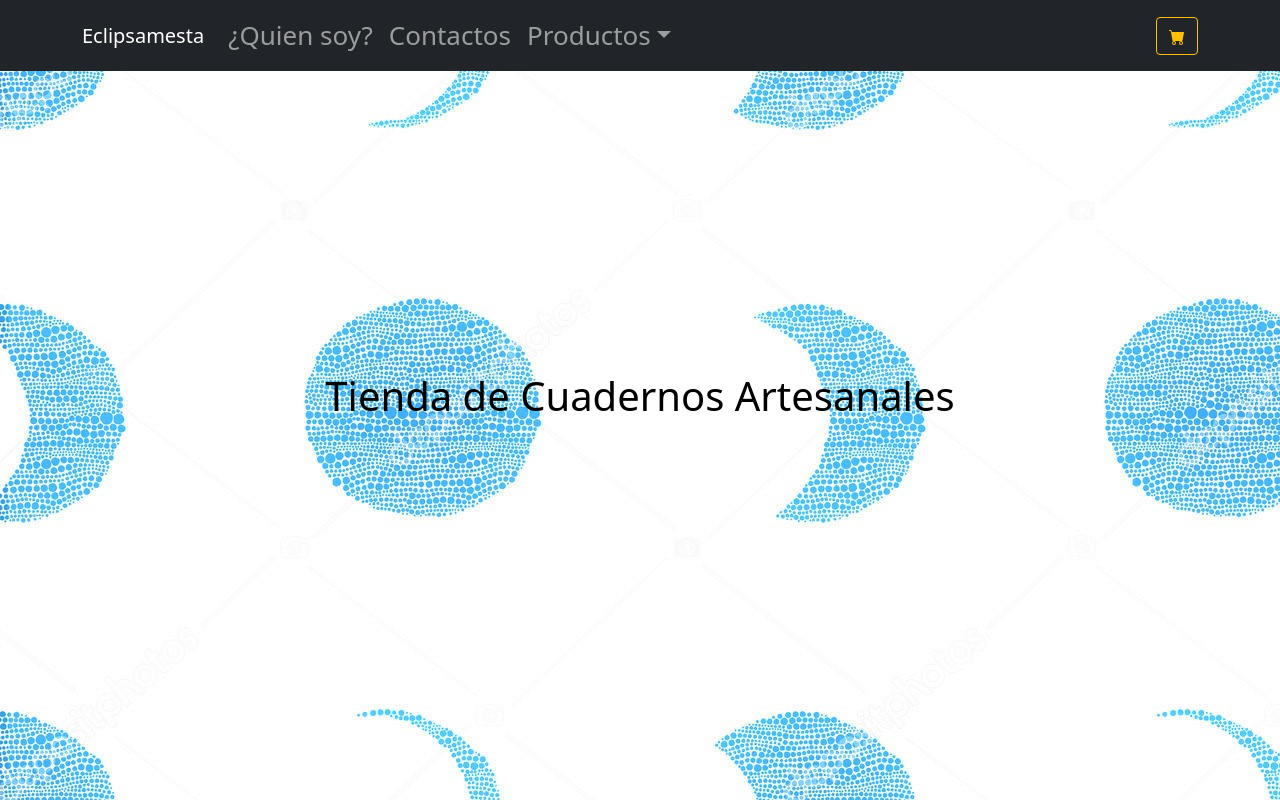
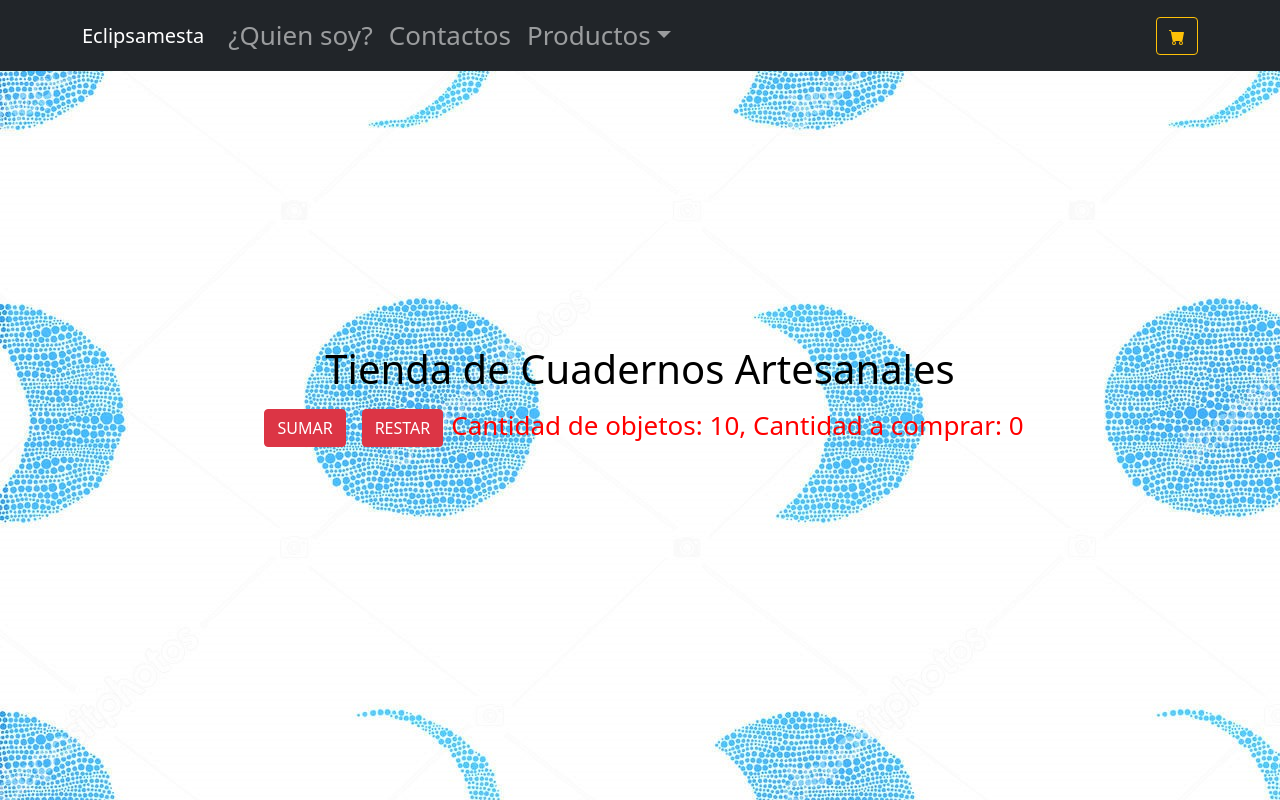
Before and after one commit to EstanislaoCaputto/CuadernosCo, a React (Create React App) app: page / in a window 1280 px wide. Built offline with nearby package versions, Linux system fonts and the light colour scheme.

Commit message:
contador

```diff
--- a/src/App.css
+++ b/src/App.css
@@ -11,5 +11,5 @@
   align-items: center;
   justify-content: center;
   font-size: calc(10px + 2vmin);
-  color: white;
+  color: red;
 }
--- a/src/componentes/CarruselProductos/ItemListContainer.js
+++ b/src/componentes/CarruselProductos/ItemListContainer.js
@@ -1,10 +1,13 @@
-import React, {useState, useEffect} from "react";
+import Contador from "../contador/Contador.js"
 import "./itemColor.css"
 
 export default function ItemListContainer(props){
     return(
         <>
+
             <h1 className="ItemColor">{props.greeting}</h1>
+
+            <Contador />
         </>
     )
 }
--- /dev/null
+++ b/src/componentes/contador/Contador.js
@@ -0,0 +1,38 @@
+import React, {useEffect, useState} from "react"
+
+export default function Contador (props){
+    const [Contar, setContar] = useState(0);
+    const [Stock, setStock] = useState(10);
+
+    useEffect(()=>{
+        if(Stock>=1){
+            console.log("Hay stock disponible todavia");
+        }else{
+            console.log("no hay mas");
+        }
+    },[Stock]);
+
+    const Sumar = ()=>{
+        if(Stock>=1){
+            setContar(Contar +1)
+            setStock(Stock - 1)
+        }
+    }
+
+    const Restar = ()=>{
+        if(Stock>=0 && Stock<10){
+
+        setContar(Contar -1)
+        setStock(Stock + 1)
+
+        }
+    }
+
+    return(
+        <div className="container">
+            <button className="btn btn-danger m-2" onClick={Sumar}>SUMAR</button>
+            <button className="btn btn-danger m-2" onClick={Restar}>RESTAR</button>
+            <span>Cantidad de objetos: {Stock}, Cantidad a comprar: {Contar}</span>
+        </div>
+    )
+}
```
